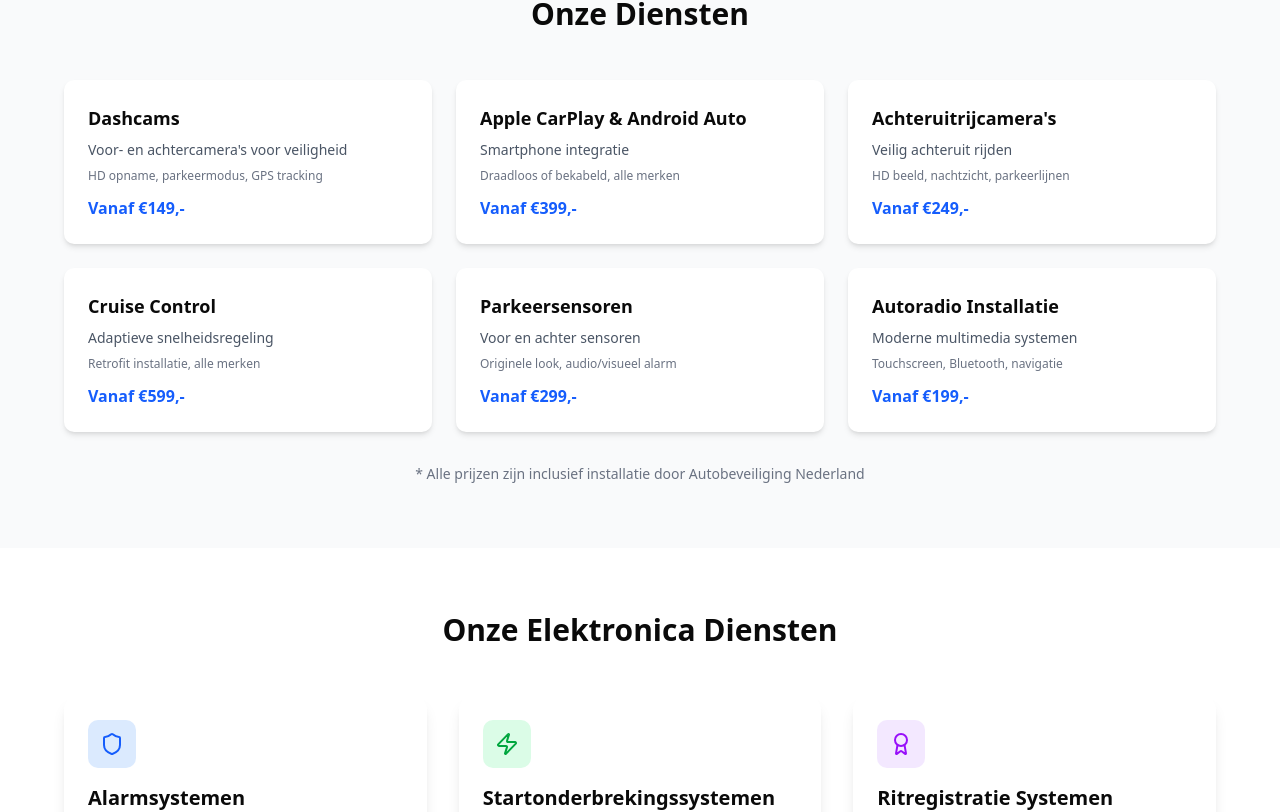
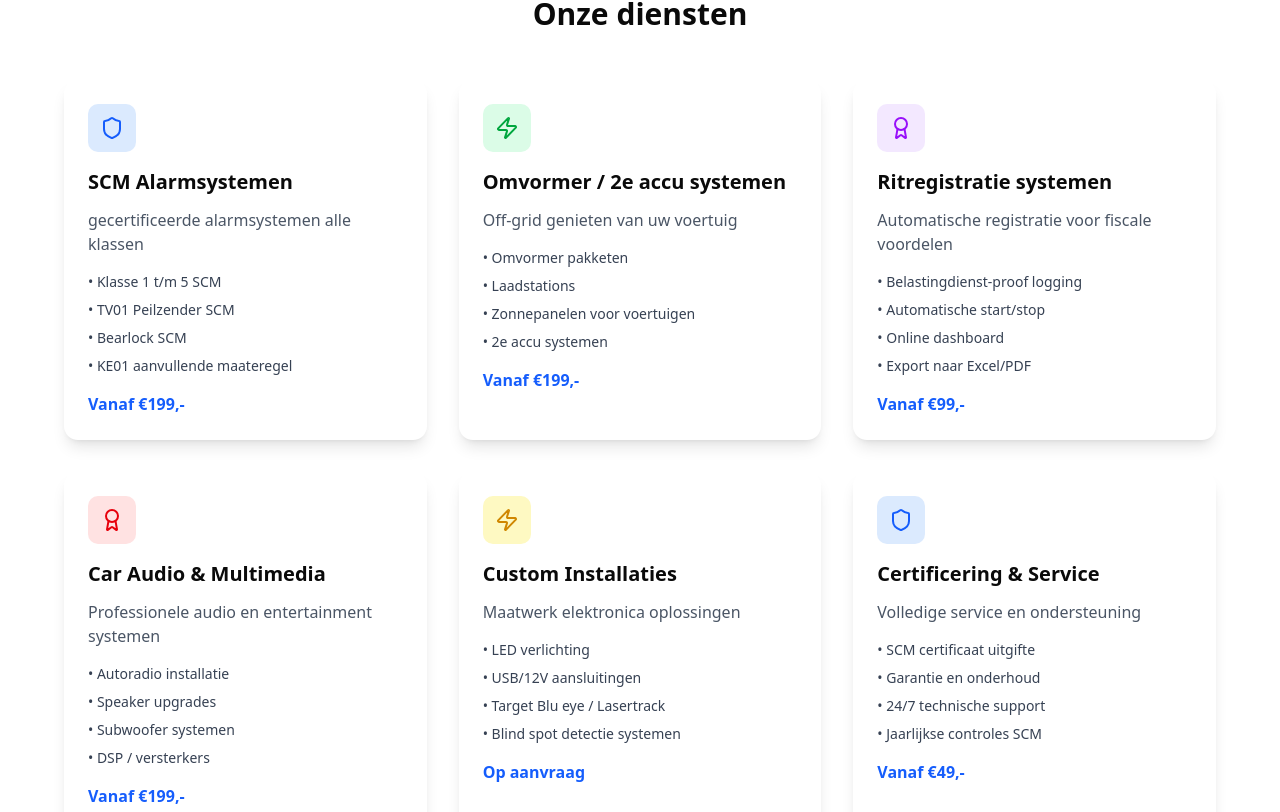
Before and after one commit to autobeveiligingnederland/autobeveiliging-nederland-website, a React (Vite) app: page /elektronica-inbouw in a window 1280 px wide. Shown: the part 1389-2201 px from the top of the page. Built offline with nearby package versions, Linux system fonts and the light colour scheme.

Commit message:
Update ElectronicaPage.jsx

```diff
--- a/src/pages/ElectronicaPage.jsx
+++ b/src/pages/ElectronicaPage.jsx
@@ -17,7 +17,7 @@ export default function ElectronicaPage() {
             <ArrowLeft className="mr-2 h-4 w-4" />
             Terug naar home
           </Link>
-          <h1 className="text-5xl font-bold mb-4">Elektronica Inbouw & SCM Systemen</h1>
+          <h1 className="text-5xl font-bold mb-4">Elektronica inbouw & SCM systemen</h1>
           <p className="text-xl text-blue-100 max-w-3xl">
             Professionele installatie van automotive elektronica, beveiligingssystemen en SCM-gecertificeerde oplossingen voor optimale voertuigbeveiliging.
           </p>
@@ -38,7 +38,7 @@ export default function ElectronicaPage() {
       {/* Automotive Electronics */}
       <section className="py-16">
         <div className="container mx-auto px-4">
-          <h2 className="text-4xl font-bold text-center mb-12">Automotive Elektronica</h2>
+          <h2 className="text-4xl font-bold text-center mb-12">Inbouw door heel Nederland</h2>
           <div className="grid grid-cols-1 md:grid-cols-3 gap-8 max-w-5xl mx-auto mb-12">
             <div className="text-center">
               <div className="inline-flex items-center justify-center w-16 h-16 rounded-full bg-blue-100 mb-4">
@@ -71,73 +71,25 @@ export default function ElectronicaPage() {
         </div>
       </section>
 
-      {/* Quick Services */}
-      <section className="py-16 bg-gray-50">
-        <div className="container mx-auto px-4">
-          <h2 className="text-3xl font-bold text-center mb-12">Onze Diensten</h2>
-          <div className="grid grid-cols-1 md:grid-cols-2 lg:grid-cols-3 gap-6 max-w-6xl mx-auto">
-            <div className="bg-white rounded-lg p-6 shadow-md">
-              <h3 className="font-bold text-lg mb-2">Dashcams</h3>
-              <p className="text-sm text-gray-600 mb-2">Voor- en achtercamera's voor veiligheid</p>
-              <p className="text-xs text-gray-500">HD opname, parkeermodus, GPS tracking</p>
-              <p className="text-blue-600 font-bold mt-3">Vanaf €149,-</p>
-            </div>
-            <div className="bg-white rounded-lg p-6 shadow-md">
-              <h3 className="font-bold text-lg mb-2">Apple CarPlay & Android Auto</h3>
-              <p className="text-sm text-gray-600 mb-2">Smartphone integratie</p>
-              <p className="text-xs text-gray-500">Draadloos of bekabeld, alle merken</p>
-              <p className="text-blue-600 font-bold mt-3">Vanaf €399,-</p>
-            </div>
-            <div className="bg-white rounded-lg p-6 shadow-md">
-              <h3 className="font-bold text-lg mb-2">Achteruitrijcamera's</h3>
-              <p className="text-sm text-gray-600 mb-2">Veilig achteruit rijden</p>
-              <p className="text-xs text-gray-500">HD beeld, nachtzicht, parkeerlijnen</p>
-              <p className="text-blue-600 font-bold mt-3">Vanaf €249,-</p>
-            </div>
-            <div className="bg-white rounded-lg p-6 shadow-md">
-              <h3 className="font-bold text-lg mb-2">Cruise Control</h3>
-              <p className="text-sm text-gray-600 mb-2">Adaptieve snelheidsregeling</p>
-              <p className="text-xs text-gray-500">Retrofit installatie, alle merken</p>
-              <p className="text-blue-600 font-bold mt-3">Vanaf €599,-</p>
-            </div>
-            <div className="bg-white rounded-lg p-6 shadow-md">
-              <h3 className="font-bold text-lg mb-2">Parkeersensoren</h3>
-              <p className="text-sm text-gray-600 mb-2">Voor en achter sensoren</p>
-              <p className="text-xs text-gray-500">Originele look, audio/visueel alarm</p>
-              <p className="text-blue-600 font-bold mt-3">Vanaf €299,-</p>
-            </div>
-            <div className="bg-white rounded-lg p-6 shadow-md">
-              <h3 className="font-bold text-lg mb-2">Autoradio Installatie</h3>
-              <p className="text-sm text-gray-600 mb-2">Moderne multimedia systemen</p>
-              <p className="text-xs text-gray-500">Touchscreen, Bluetooth, navigatie</p>
-              <p className="text-blue-600 font-bold mt-3">Vanaf €199,-</p>
-            </div>
-          </div>
-          <p className="text-center text-sm text-gray-500 mt-8">
-            * Alle prijzen zijn inclusief installatie door Autobeveiliging Nederland
-          </p>
-        </div>
-      </section>
-
       {/* Detailed Services */}
       <section className="py-16">
         <div className="container mx-auto px-4">
-          <h2 className="text-3xl font-bold text-center mb-12">Onze Elektronica Diensten</h2>
+          <h2 className="text-3xl font-bold text-center mb-12">Onze diensten</h2>
           <div className="grid grid-cols-1 md:grid-cols-2 lg:grid-cols-3 gap-8 max-w-6xl mx-auto">
             {/* Alarmsystemen */}
             <div className="bg-white rounded-xl shadow-lg p-6">
               <div className="w-12 h-12 bg-blue-100 rounded-lg flex items-center justify-center mb-4">
                 <Shield className="h-6 w-6 text-blue-600" />
               </div>
-              <h3 className="text-xl font-bold mb-3">Alarmsystemen</h3>
-              <p className="text-gray-600 mb-4">SCM-gecertificeerde alarmsystemen alle klassen</p>
+              <h3 className="text-xl font-bold mb-3">SCM Alarmsystemen</h3>
+              <p className="text-gray-600 mb-4">gecertificeerde alarmsystemen alle klassen</p>
               <ul className="space-y-2 text-sm text-gray-700 mb-4">
-                <li>• Shock sensoren</li>
-                <li>• Bewegingsdetectie</li>
-                <li>• Sirene en LED waarschuwing</li>
-                <li>• Smartphone notificaties</li>
+                <li>• Klasse 1 t/m 5 SCM</li>
+                <li>• TV01 Peilzender SCM</li>
+                <li>• Bearlock SCM</li>
+                <li>• KE01 aanvullende maateregel</li>
               </ul>
-              <p className="text-blue-600 font-bold">Vanaf €599,-</p>
+              <p className="text-blue-600 font-bold">Vanaf €199,-</p>
             </div>
 
             {/* Startonderbreking */}
@@ -145,15 +97,15 @@ export default function ElectronicaPage() {
               <div className="w-12 h-12 bg-green-100 rounded-lg flex items-center justify-center mb-4">
                 <Zap className="h-6 w-6 text-green-600" />
               </div>
-              <h3 className="text-xl font-bold mb-3">Startonderbrekingssystemen</h3>
-              <p className="text-gray-600 mb-4">Voorkom ongeautoriseerd starten van uw voertuig</p>
+              <h3 className="text-xl font-bold mb-3">Omvormer / 2e accu systemen</h3>
+              <p className="text-gray-600 mb-4">Off-grid genieten van uw voertuig</p>
               <ul className="space-y-2 text-sm text-gray-700 mb-4">
-                <li>• Elektronische startonderbreking</li>
-                <li>• Brandstofpomp onderbreking</li>
-                <li>• Onzichtbare installatie</li>
-                <li>• Meerdere activeringmethoden</li>
+                <li>• Omvormer pakketen</li>
+                <li>• Laadstations</li>
+                <li>• Zonnepanelen voor voertuigen</li>
+                <li>• 2e accu systemen</li>
               </ul>
-              <p className="text-blue-600 font-bold">Vanaf €399,-</p>
+              <p className="text-blue-600 font-bold">Vanaf €199,-</p>
             </div>
 
             {/* Ritregistratie */}
@@ -161,7 +113,7 @@ export default function ElectronicaPage() {
               <div className="w-12 h-12 bg-purple-100 rounded-lg flex items-center justify-center mb-4">
                 <Award className="h-6 w-6 text-purple-600" />
               </div>
-              <h3 className="text-xl font-bold mb-3">Ritregistratie Systemen</h3>
+              <h3 className="text-xl font-bold mb-3">Ritregistratie systemen</h3>
               <p className="text-gray-600 mb-4">Automatische registratie voor fiscale voordelen</p>
               <ul className="space-y-2 text-sm text-gray-700 mb-4">
                 <li>• Belastingdienst-proof logging</li>
@@ -169,7 +121,7 @@ export default function ElectronicaPage() {
                 <li>• Online dashboard</li>
                 <li>• Export naar Excel/PDF</li>
               </ul>
-              <p className="text-blue-600 font-bold">Vanaf €299,-</p>
+              <p className="text-blue-600 font-bold">Vanaf €99,-</p>
             </div>
 
             {/* Car Audio */}
@@ -183,7 +135,7 @@ export default function ElectronicaPage() {
                 <li>• Autoradio installatie</li>
                 <li>• Speaker upgrades</li>
                 <li>• Subwoofer systemen</li>
-                <li>• Dashcam installatie</li>
+                <li>• DSP / versterkers</li>
               </ul>
               <p className="text-blue-600 font-bold">Vanaf €199,-</p>
             </div>
@@ -198,8 +150,8 @@ export default function ElectronicaPage() {
               <ul className="space-y-2 text-sm text-gray-700 mb-4">
                 <li>• LED verlichting</li>
                 <li>• USB/12V aansluitingen</li>
-                <li>• Achteruitrijcamera's</li>
-                <li>• Parkeersensoren</li>
+                <li>• Target Blu eye / Lasertrack</li>
+                <li>• Blind spot detectie systemen</li>
               </ul>
               <p className="text-blue-600 font-bold">Op aanvraag</p>
             </div>
@@ -215,9 +167,9 @@ export default function ElectronicaPage() {
                 <li>• SCM certificaat uitgifte</li>
                 <li>• Garantie en onderhoud</li>
                 <li>• 24/7 technische support</li>
-                <li>• Jaarlijkse controles</li>
+                <li>• Jaarlijkse controles SCM</li>
               </ul>
-              <p className="text-blue-600 font-bold">Vanaf €99,-</p>
+              <p className="text-blue-600 font-bold">Vanaf €49,-</p>
             </div>
           </div>
         </div>
@@ -263,7 +215,7 @@ export default function ElectronicaPage() {
       {/* CTA */}
       <section className="py-16 bg-gradient-to-br from-blue-600 to-blue-700 text-white">
         <div className="container mx-auto px-4 text-center">
-          <h2 className="text-4xl font-bold mb-4">Interesse in Elektronica Inbouw?</h2>
+          <h2 className="text-4xl font-bold mb-4">Interesse in een inbouw?</h2>
           <p className="text-xl mb-8 max-w-2xl mx-auto">
             Neem contact op voor advies over de juiste SCM klasse en systemen voor uw voertuig
           </p>
@@ -275,7 +227,7 @@ export default function ElectronicaPage() {
               </Button>
             </a>
             <a href="https://wa.me/31650744574" target="_blank" rel="noopener noreferrer">
-              <Button size="lg" variant="outline" className="border-white text-white hover:bg-white/10">
+              <Button size="lg" variant="outline" className="border-blue text-blue hover:bg-white/10">
                 Bel Direct
               </Button>
             </a>
```
